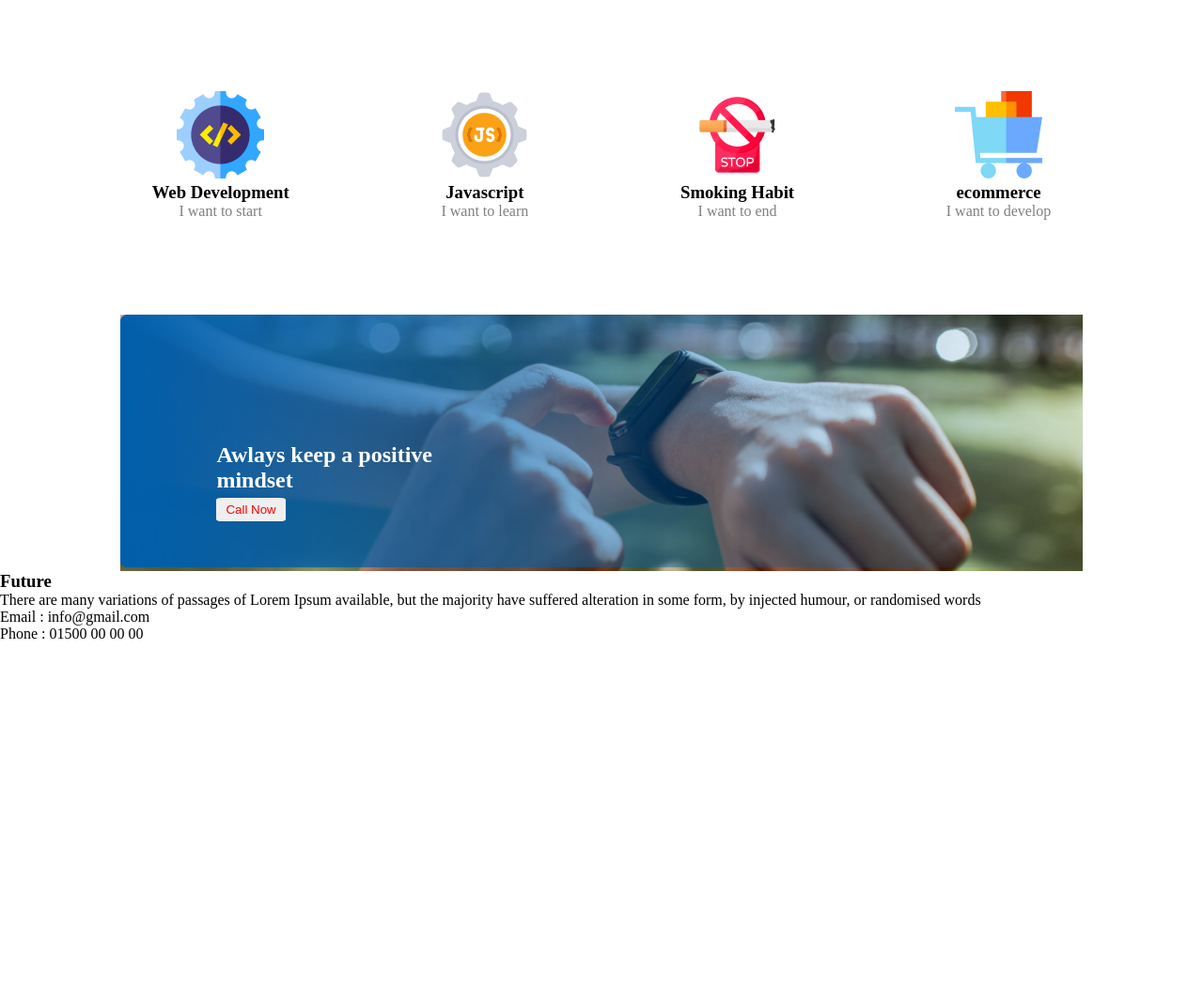
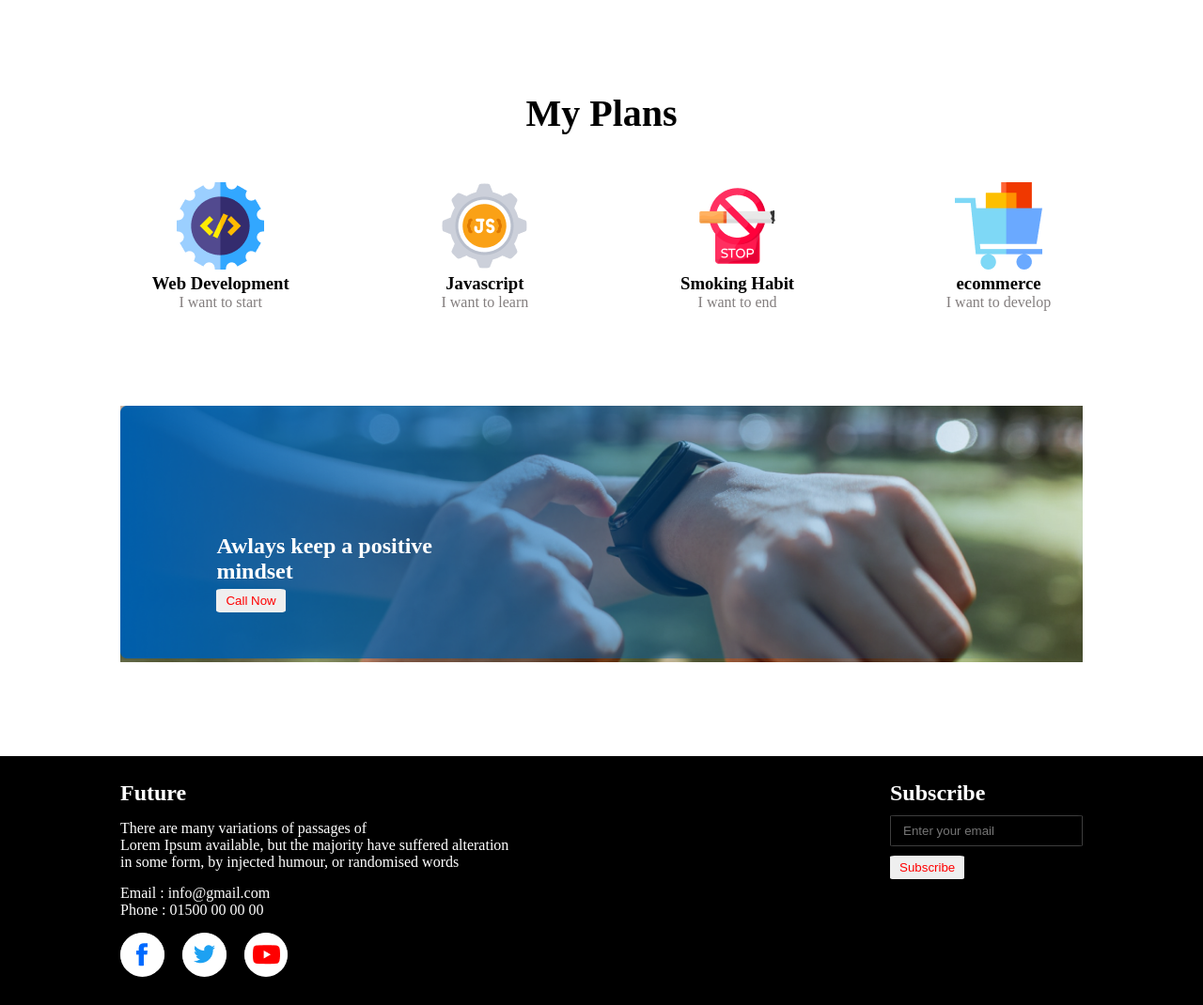
Before and after one commit to masuddrak/frist-assinment, a plain HTML site: page imdex.html in a window 1280 px wide. Shown: the part 1145-2215 px from the top of the page at 94% size. Before the commit the page ends 1829 px from the top, so only its background shows below. Drawn offline with Linux system fonts and the light colour scheme.

Commit message:
added footer section

```diff
--- a/imdex.html
+++ b/imdex.html
@@ -48,7 +48,9 @@
       </div>
     </section>
     <!-- my plans -->
-    <section class="plans">
+   <section class="palans-section">
+    <h1 class="paln-titel">My Plans</h1>
+    <div class="plans">
       <div class="plan-item">
         <img src="images/icons/web.png" alt="">
         <h3>Web Development</h3>
@@ -69,6 +71,7 @@
         <h3>ecommerce</h3>
         <p>I want to develop</p>
       </div>
+    </div>
    </section>
     <section class="watch">
       <img src="/images/gradient1.png" alt="">
@@ -80,14 +83,27 @@
 
   </main>
   <footer>
+    <div class="footer-container">
       <div class="Future">
-      <h3>Future</h3>
+        <h2>Future</h2>
         <p>
-        There are many variations of passages of Lorem Ipsum available, but the majority have suffered alteration in some form, by injected humour, or randomised words
+          There are many variations of passages of <br>Lorem Ipsum available, but the majority have suffered alteration<br> in some form, by injected humour, or randomised words
         </p>
-      <div>
+        <div class="contact">
           <p>Email : info@gmail.com</p>
           <p>Phone : 01500 00 00 00</p>
+        </div>
+        <div class="social-icons">
+          <img src="/images/icons/fb.png" alt="">
+          <img src="/images/icons/twitter.png" alt="">
+          <img src="/images/icons/youtube.png" alt="">
+        </div>
+      </div>
+      <div class="subscribe">
+        <h2>Subscribe</h2>
+        <input type="text" placeholder="Enter your email">
+        <br>
+        <button>Subscribe</button>
       </div>
     </div>
   </footer>
--- a/style.css
+++ b/style.css
@@ -76,6 +76,12 @@
 }
 
 /* plans css  */
+.paln-titel{
+    text-align: center;
+    margin-top: 100px;
+    margin-bottom: -50px;
+    font-size: 40px;
+}
 .plans {
     display: flex;
     justify-content: space-evenly;
@@ -102,8 +108,8 @@
     /* Do not repeat the image */
     background-size: cover;
     /* Resize the background image to cover the entire container */
-    margin:auto;
-  position: relative;
+    margin: auto;
+    position: relative;
 }
 
 .watch img {
@@ -112,17 +118,61 @@
     padding: 0;
     margin: 0;
 }
-.watch-discript{
+
+.watch-discript {
     position: absolute;
     top: 50%;
     left: 10%;
     color: #ffff;
 
 }
-.watch-discript button{
+
+.watch-discript button {
     padding: 5px 10px;
     border: none;
     color: red;
     border-radius: 8%;
     margin-top: 2%;
 }
+
+/* Future */
+footer{
+    background-color: black;
+    padding: 2% 0;
+    margin-top: 100px;
+}
+.footer-container {
+    width: 80%;
+    display: flex;
+    justify-content: space-between;
+    color: white;
+    margin: auto;
+}
+.Future p{
+    margin: 15px 0;
+}
+.contact p{
+margin: 0;
+padding: 0;
+}
+.social-icons{
+    margin-top: 15px;
+}
+.social-icons img {
+    background-color: #ffff;
+    border-radius: 50%;
+    margin-right: 15px;
+}
+.subscribe input{
+    border: 1px solid rgb(62, 62, 62);
+    border-radius: 3%;
+    padding: 8px 13px;
+    margin: 10px 0;
+    background-color: black;
+}
+.subscribe button{
+    border: none;
+    padding: 5px 10px;
+    color: red;
+    border-radius: 6%;
+}
```
Lines whose indentation alone changed are shown as unchanged.
